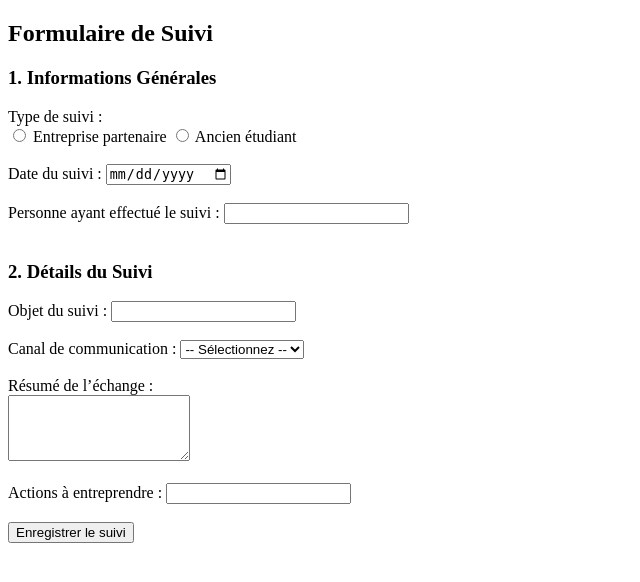
After one commit to bomtouinn/app-3, a Flask app: page /suivi in a window 1280 px wide. The commit adds this page. Shown: the top 582 px of the page, without its empty margins (0-640 px from the left). Run offline with Flask 3, Linux system fonts and the light colour scheme.

Commit message:
Ajout du formulaire de suivi

```diff
--- a/app.py
+++ b/app.py
@@ -37,15 +37,24 @@ def etudiant():
     entreprises = dictionnaire_global.get_entreprises()
     return render_template('form_etudiant.html', entreprises=entreprises)
 
+
+
 @app.route('/liste-entreprises')
 def liste_entreprises():
     entreprises = dictionnaire_global.get_entreprises()
     return render_template('liste_entreprises.html', entreprises=entreprises)
+
 
 @app.route('/liste-etudiants')
 def liste_etudiants():
     etudiants = dictionnaire_global.get_etudiants()
     return render_template('liste_etudiants.html', etudiants=etudiants)
 
+@app.route('/suivi')
+def suivi():
+    entreprises = dictionnaire_global.get_entreprises()
+    etudiants = dictionnaire_global.get_etudiants()
+    return render_template('form_suivi.html', entreprises=entreprises, etudiants=etudiants)
+
 if __name__ == '__main__':
     app.run(debug=True)
--- /dev/null
+++ b/templates/form_suivi.html
@@ -0,0 +1,96 @@
+<!DOCTYPE html>
+<html lang="fr">
+<head>
+    <meta charset="UTF-8">
+    <meta name="viewport" content="width=device-width, initial-scale=1.0">
+    <title>Formulaire de Suivi</title>
+</head>
+<body>
+
+    <h2>Formulaire de Suivi</h2>
+
+    <form action="#" method="post">
+
+        <!-- 1. Informations Générales -->
+        <h3>1. Informations Générales</h3>
+
+        <label>Type de suivi :</label><br>
+        <input type="radio" name="type_suivi" value="entreprise" required onclick="toggleFields()"> Entreprise partenaire
+        <input type="radio" name="type_suivi" value="etudiant" required onclick="toggleFields()"> Ancien étudiant
+        <br><br>
+
+        <div id="entreprise_field" style="display:none;">
+            <label for="entreprise">Nom Entreprise</label>
+            <select id="entreprise" name="entreprise">
+            <option value="">Sélectionnez une entreprise</option>
+            {% for nom, infos in entreprises.items() %}
+            <option value="{{ nom }}">{{ nom }}</option>
+            {% endfor %}
+            </select><br><br>
+        </div>
+
+        <div id="etudiant_field" style="display:none;">
+            <label for="etudiant">Nom Étudiant</label>
+            <select id="etudiant" name="etudiant">
+            <option value="">Sélectionnez un étudiant</option>
+            {% for nom, infos in etudiants.items() %}
+            <option value="{{ nom }}">{{ nom }}</option>
+            {% endfor %}
+            </select><br><br>
+        </div>
+
+        <script>
+            function toggleFields() {
+            var entrepriseField = document.getElementById('entreprise_field');
+            var etudiantField = document.getElementById('etudiant_field');
+            var typeSuivi = document.querySelector('input[name="type_suivi"]:checked').value;
+
+            if (typeSuivi === 'entreprise') {
+                entrepriseField.style.display = 'block';
+                etudiantField.style.display = 'none';
+            } else if (typeSuivi === 'etudiant') {
+                entrepriseField.style.display = 'none';
+                etudiantField.style.display = 'block';
+            }
+            }
+        </script>
+
+        <label for="date_suivi">Date du suivi :</label>
+        <input type="date" id="date_suivi" name="date_suivi" required>
+        <br><br>
+
+        <label for="suivi_par">Personne ayant effectué le suivi :</label>
+        <input type="text" id="suivi_par" name="suivi_par" required>
+        <br><br>
+
+        <!-- 2. Détails du Suivi -->
+        <h3>2. Détails du Suivi</h3>
+
+        <label for="objet_suivi">Objet du suivi :</label>
+        <input type="text" id="objet_suivi" name="objet_suivi" required>
+        <br><br>
+
+        <label for="canal">Canal de communication :</label>
+        <select id="canal" name="canal" required>
+            <option value="">-- Sélectionnez --</option>
+            <option value="email">Email</option>
+            <option value="telephone">Téléphone</option>
+            <option value="visite">Visite</option>
+            <option value="reunion">Réunion</option>
+            <option value="autre">Autre</option>
+        </select>
+        <br><br>
+
+        <label for="resume">Résumé de l’échange :</label><br>
+        <textarea id="resume" name="resume" rows="4" required></textarea>
+        <br><br>
+
+        <label for="actions">Actions à entreprendre :</label>
+        <input type="text" id="actions" name="actions">
+        <br><br>
+
+        <button type="submit">Enregistrer le suivi</button>
+    </form>
+
+</body>
+</html>
--- a/templates/index.html
+++ b/templates/index.html
@@ -13,6 +13,9 @@
         <a href="/entreprise">
             Page entreprise
         </a>
+        <a href="/suivi">
+            Formulaire de suivi
+        </a>
         <br><br>
         <a href="/liste-etudiants">
             Liste des étudiants
```
